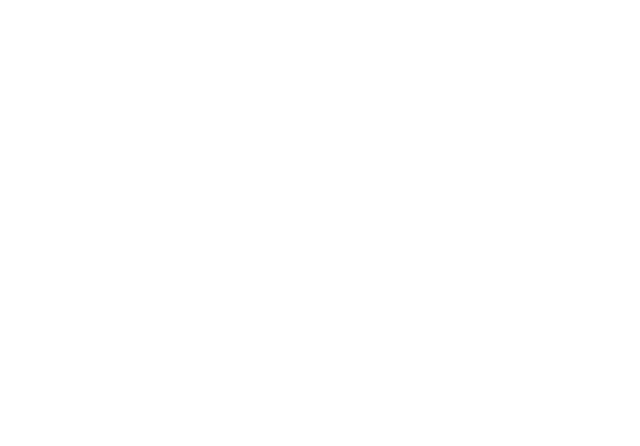
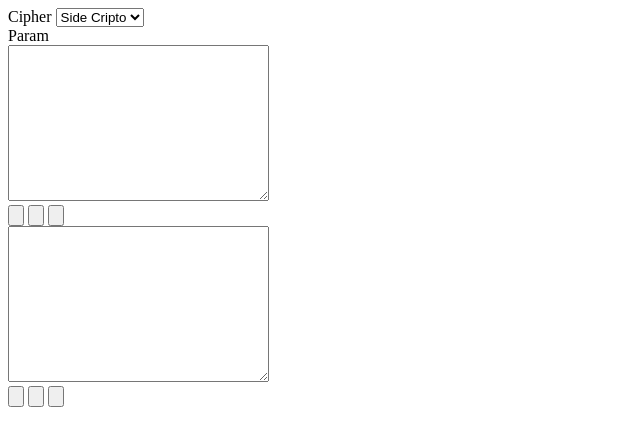
Before and after one commit to n-loco/cipher, a plain HTML site: page index.html in a window 1280 px wide. Shown: the whole page, without its empty margins (0-640 px from the left). Drawn offline with Linux system fonts and the light colour scheme.

Commit message:
UI model

```diff
--- a/index.html
+++ b/index.html
@@ -11,7 +11,51 @@
 </head>
 <body>
 
+    <main>
 
+        <div>
+
+            <div>
+
+                <span>Cipher</span>
+                <select name="" id="">
+                    <option value="">Side Cripto</option>
+                </select>
+
+            </div>
+            <div>
+
+                <span>Param</span>
+
+            </div>
+
+        </div>
+        <div>
+
+            <div>
+
+                <textarea name="" id="" cols="30" rows="10"></textarea>
+                <div>
+                    <input type="button" value="">
+                    <input type="button" value="">
+                    <input type="button" value="">
+                </div>
+
+            </div>
+            <div>
+
+                <textarea name="" id="" cols="30" rows="10"></textarea>
+                <div>
+                    <input type="button" value="">
+                    <input type="button" value="">
+                    <input type="button" value="">
+                </div>
+
+            </div>
+
+        </div>
+
+    </main>
 
 </body>
 </html>
```
